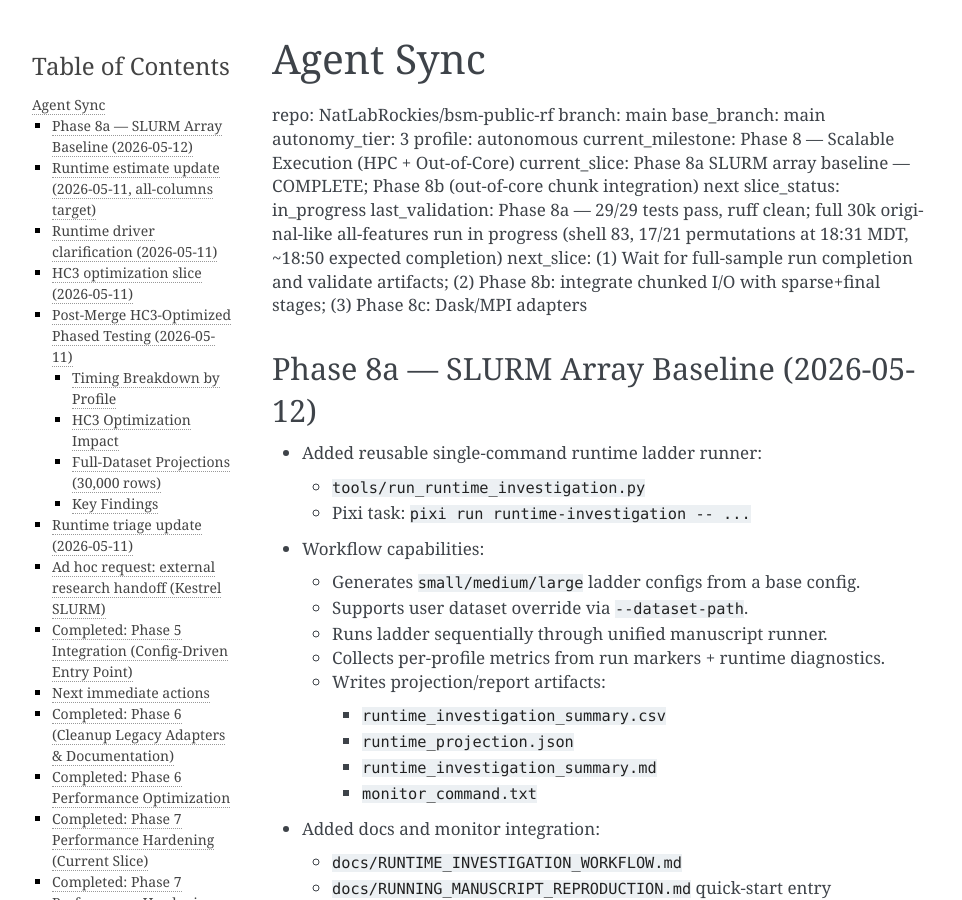
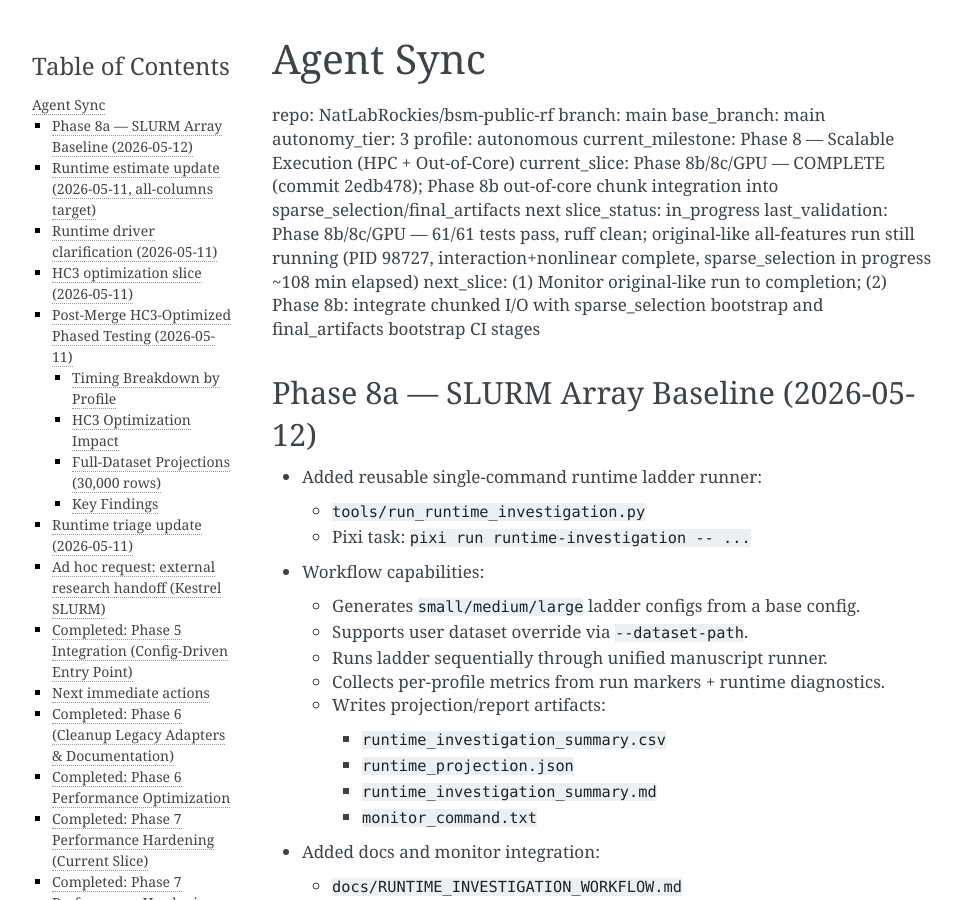
Before and after one commit to NatLabRockies/rfm-pipeline, a Sphinx documentation site: the page built from docs/AGENT_SYNC.md, in a window 1280 px wide and 900 px high. Shown: the whole window, without its empty margins (148-1110 px from the left). Built offline with Sphinx 7.4.7, drawn with Linux system fonts in a browser that asks for light colours.

Commit message:
docs: update AGENT_SYNC — Phase 8b/8c/GPU complete

```diff
--- a/docs/AGENT_SYNC.md
+++ b/docs/AGENT_SYNC.md
@@ -6,10 +6,10 @@ base_branch: main
 autonomy_tier: 3
 profile: autonomous
 current_milestone: Phase 8 — Scalable Execution (HPC + Out-of-Core)
-current_slice: Phase 8a SLURM array baseline — COMPLETE; Phase 8b (out-of-core chunk integration) next
+current_slice: Phase 8b/8c/GPU — COMPLETE (commit 2edb478); Phase 8b out-of-core chunk integration into sparse_selection/final_artifacts next
 slice_status: in_progress
-last_validation: Phase 8a — 29/29 tests pass, ruff clean; full 30k original-like all-features run in progress (shell 83, 17/21 permutations at 18:31 MDT, ~18:50 expected completion)
-next_slice: (1) Wait for full-sample run completion and validate artifacts; (2) Phase 8b: integrate chunked I/O with sparse+final stages; (3) Phase 8c: Dask/MPI adapters
+last_validation: Phase 8b/8c/GPU — 61/61 tests pass, ruff clean; original-like all-features run still running (PID 98727, interaction+nonlinear complete, sparse_selection in progress ~108 min elapsed)
+next_slice: (1) Monitor original-like run to completion; (2) Phase 8b: integrate chunked I/O with sparse_selection bootstrap and final_artifacts bootstrap CI stages
 
 ## Phase 8a — SLURM Array Baseline (2026-05-12)
 
```
